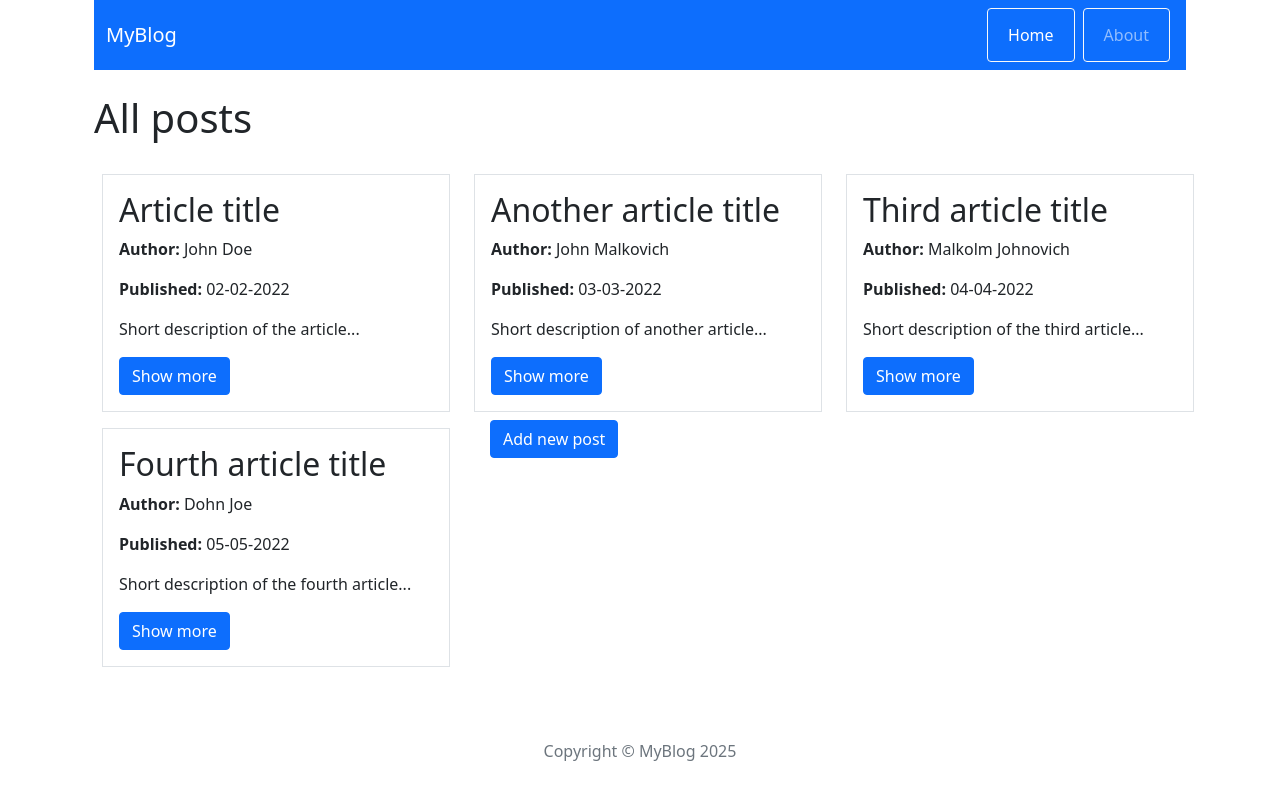
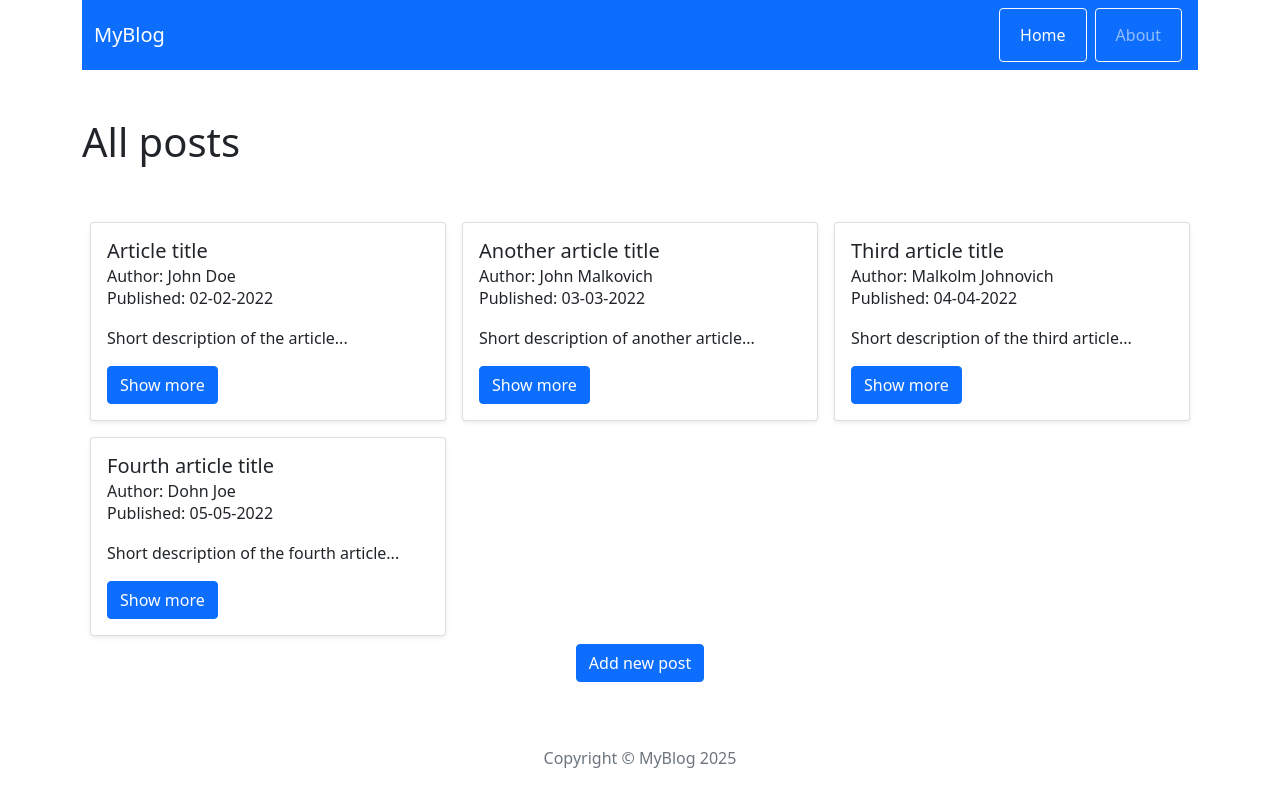
Before and after one commit to dbednarczyk99/react-blog, a React (Create React App) app: page / in a window 1280 px wide. Built offline with nearby package versions, Linux system fonts and the light colour scheme.

Commit message:
Add post

```diff
--- a/src/App.js
+++ b/src/App.js
@@ -1,10 +1,10 @@
 import { Container } from "react-bootstrap";
 import { Route, Routes } from "react-router-dom";
+import Footer from "./components/views/Footer/Footer";
 import Header from "./components/views/Header/Header";
-import Footer from "./components/views/Footer/Footer";
 import Home from "./components/pages/Home/Home";
 import Post from "./components/pages/Post/Post";
-import PostAdd from "./components/features/PostAdd/PostAdd";
+import PostAdd from "./components/pages/PostAdd/PostAdd";
 import PostEdit from "./components/features/PostEdit/PostEdit";
 import NotFound from "./components/pages/NotFound/NotFound";
 import About from "./components/pages/About/About";
@@ -12,7 +12,7 @@ import About from "./components/pages/About/About";
 function App() {
   return (
     <Container>
-      <Header />
+      <Header/>
       <Routes>
         <Route path="/" element={<Home />} />
         <Route path="/post/:postId" element={<Post />} />
--- /dev/null
+++ b/src/components/features/FormPost/FormPost.js
@@ -0,0 +1,55 @@
+import { useState } from 'react';
+import { Button, Form, Row, Col } from 'react-bootstrap';
+import { useDispatch } from 'react-redux';
+import { useNavigate } from 'react-router-dom';
+import { addPost } from '../../../redux/postsRedux';
+
+const FormPost = () => {
+    const [title, setTitle] = useState('');
+    const [shortDescription, setShortDescription] = useState('');
+    const [content, setContent] = useState('');
+    const [author, setAuthor] = useState('');
+
+    const dispatch = useDispatch();
+    const navigate = useNavigate();
+
+    const handleSubmit = e => {
+        e.preventDefault();
+        dispatch(addPost({ title, shortDescription, content, author }));
+        setTitle('');
+        setShortDescription('');
+        setContent('');
+        setAuthor('');
+        navigate('/');
+    };
+
+
+	return (
+
+        <Row className="justify-content-center">
+            <Col xs={12} lg={9}>
+                <Form className='w-100 mx-auto' onSubmit={handleSubmit}>
+                    <Form.Group className='mb-3'>
+                        <Form.Label> Title: </Form.Label>
+                        <Form.Control type='text' value={title} onChange={e => setTitle(e.target.value)} />
+                    </Form.Group>
+                    <Form.Group className='mb-3'>
+                        <Form.Label> Short description: </Form.Label>
+                        <Form.Control type='text' value={shortDescription} onChange={e => setShortDescription(e.target.value)} />
+                    </Form.Group>
+                    <Form.Group className='mb-3'>
+                        <Form.Label> Content: </Form.Label>
+                        <Form.Control as='textarea' rows={10} value={content} onChange={e => setContent(e.target.value)} />
+                    </Form.Group>
+                    <Form.Group className='mb-3'>
+                        <Form.Label> Author: </Form.Label>
+                        <Form.Control type='text' value={author} onChange={e => setAuthor(e.target.value)} />
+                    </Form.Group>
+                    <Button type='submit'>Add post</Button>
+                </Form>
+            </Col>
+        </Row>
+	);
+};
+
+export default FormPost;
--- a/src/components/features/PostAdd/PostAdd.js
+++ /dev/null
@@ -1,45 +0,0 @@
-import { useState } from 'react';
-import { Button, Form } from 'react-bootstrap';
-import { useDispatch } from 'react-redux';
-import { addPost } from '../../../redux/postsRedux';
-
-const PostAdd = props => {
-    const [title, setTitle] = useState('');
-    const [shortDescription, setShortDescription] = useState('');
-    const [content, setContent] = useState('');
-    const [author, setAuthor] = useState('');
-    const handleSubmit = e => {
-        e.preventDefault();
-        dispatch(addPost({ title, shortDescription, content, author }));
-        setTitle('');
-        setShortDescription('');
-        setContent('');
-        setAuthor('');
-    };
-
-    const dispatch = useDispatch();
-
-	return (
-        <Form onSubmit={handleSubmit}>
-            <Form.Group className='mb-3'>
-                <Form.Label> Title: </Form.Label>
-                <Form.Control type='text' value={title} onChange={e => setTitle(e.target.value)} />
-            </Form.Group>
-            <Form.Group className='mb-3'>
-                <Form.Label> Short description: </Form.Label>
-                <Form.Control type='text' value={shortDescription} onChange={e => setShortDescription(e.target.value)} />
-            </Form.Group>
-            <Form.Group className='mb-3'>
-                <Form.Label> Content: </Form.Label>
-                <Form.Control as='textarea' rows={3} value={content} onChange={e => setContent(e.target.value)} />
-            </Form.Group>
-            <Form.Group className='mb-3'>
-                <Form.Label> Author: </Form.Label>
-                <Form.Control type='text' value={author} onChange={e => setAuthor(e.target.value)} />
-            </Form.Group>
-            <Button type='submit'>Add post</Button>
-        </Form>
-	);
-};
-
-export default PostAdd;
--- a/src/components/pages/Home/Home.js
+++ b/src/components/pages/Home/Home.js
@@ -1,8 +1,6 @@
-import { Row, Col, Button, Container } from 'react-bootstrap';
+import { Row, Col, Button, Container, Card } from 'react-bootstrap';
 import { Link } from 'react-router-dom';
 import { useSelector } from 'react-redux';
-
-
 
 const Home = () => {
   const posts = useSelector((state) => state.posts);
@@ -12,27 +10,26 @@ const Home = () => {
     <Container>
       <Row>
         {posts.map( post => (
-          <Col xs={12} md={6} lg={4} key={post.id}>
-            <Container className="p-3 m-2 border">
-              <h2>{post.title}</h2>
-              <p><b>Author: </b>{post.author}</p>
-              <p><b>Published: </b>{post.publishedDate}</p>
-              <p>{post.shortDescription}</p>
-              <Link to={`/post/${post.id}`}>
-                <Button variant="primary">Show more</Button>
-              </Link>
-            </Container>
+          <Col xs={12} className="p-0" md={6} lg={4} key={post.id}>
+            <Card className="mb-4 shadow-sm m-md-2">
+              <Card.Body>
+                <Card.Title>{post.title}</Card.Title>
+                <Card.Subtitle>Author: {post.author}</Card.Subtitle>
+                <Card.Text>Published: {post.publishedDate}</Card.Text>
+                <Card.Text>{post.shortDescription}</Card.Text>
+                <Link to={`/post/${post.id}`}>
+                  <Button variant="primary">Show more</Button>
+                </Link>
+              </Card.Body>
+            </Card>
           </Col>
-        ))
-        }
-        <Col xs={12} md={6} lg={4}>
-          <Container>
+        ))}
+      </Row>
+          <Container className="text-center">
             <Link to={`/post/add`}>
                 <Button variant="primary">Add new post</Button>
               </Link>
           </Container>
-        </Col>
-      </Row>
     </Container>
   );
 };
--- a/src/components/pages/Post/Post.js
+++ b/src/components/pages/Post/Post.js
@@ -2,7 +2,7 @@ import { useSelector, useDispatch } from 'react-redux';
 import { useState } from 'react';
 import { useParams, useNavigate } from 'react-router-dom';
 import { getPostById, removePost } from '../../../redux/postsRedux';
-import { Container, Row, Button } from 'react-bootstrap';
+import { Container, Row, Button, Col } from 'react-bootstrap';
 import PopUp from '../../common/PopUp/PopUp';
 
 const Post = () => {
@@ -24,7 +24,8 @@ const Post = () => {
         console.log(popupShow);
     }
 
-    return (
+    if(!post) navigate('/');
+    else return (
         <>
             <PopUp
                 show={popupShow}
@@ -34,19 +35,24 @@ const Post = () => {
                     dispatch(removePost(post.id));
                     navigate('/');
                 }}/>
-            <Container className='mb-5'>
-                <Row className=''>
-                    <h2 className='col-8'>{post.title}</h2>
-                    <div className="col-4 d-flex justify-content-center gap-2 mt-3">
+            <Container className="mb-5">
+                <Row className="justify-content-center">
+                    <Col xs={12} lg={9}>
+                    <div className="d-flex justify-content-between align-items-center mb-4">
+                        <h2 className="mb-0">{post.title}</h2>
+                        <div className="d-flex gap-2">
                         <Button variant="outline-info">Edit</Button>
                         <Button variant="outline-danger" onClick={handleRemove}>
                             Remove
                         </Button>
+                        </div>
                     </div>
+
+                    <p><strong>Author:</strong> {post.author}</p>
+                    <p><strong>Published:</strong> {post.publishedDate}</p>
+                    <p>{post.content}</p>
+                    </Col>
                 </Row>
-                <p><strong>Author:</strong> {post.author}</p>
-                <p><strong>Published:</strong> {post.publishedDate}</p>
-                <p>{post.content}</p>
             </Container>
         </>
     );
--- /dev/null
+++ b/src/components/pages/PostAdd/PostAdd.js
@@ -0,0 +1,8 @@
+import FormPost from "../../features/FormPost/FormPost";
+
+const PostAdd = props => {
+
+    return <FormPost/>
+}
+
+export default PostAdd
--- a/src/components/views/Header/Header.js
+++ b/src/components/views/Header/Header.js
@@ -2,25 +2,27 @@ import { Container } from 'react-bootstrap'
 import NavBar from '../NavBar/NavBar';
 import { useLocation } from 'react-router-dom';
 
-const Header = () => {
+const Header = props => {
 
     const location = useLocation();
     const path = location.pathname;
-    //console.log('Path: ', path);
+    // console.log('Path: ', path);
+    // console.log('typeof path: ', typeof path);
+    let pageTitle = '';
 
-    let pageTitle = '';
-    if (path === '/') {
-        pageTitle = 'All posts';
-    }
-    else if (path.startsWith('/table/')) {
-        const tableId = path.split('/')[2];
-        pageTitle = `Table ${tableId}`;
-    }
+    const pathMap = {
+        '/': 'All posts',
+        '/about': 'About',
+        '/post/add' : 'Add post'
+    };
+
+    if (path.includes('/post/edit')) pageTitle = "Edit post";
+    else pageTitle = pathMap[path];
 
     return (
-        <Container>
+        <Container className="p-0">
             <NavBar/>
-            <h1 className="my-4">{pageTitle}</h1>
+            <h1 className="my-5">{pageTitle}</h1>
         </Container>
     );
 }
```
